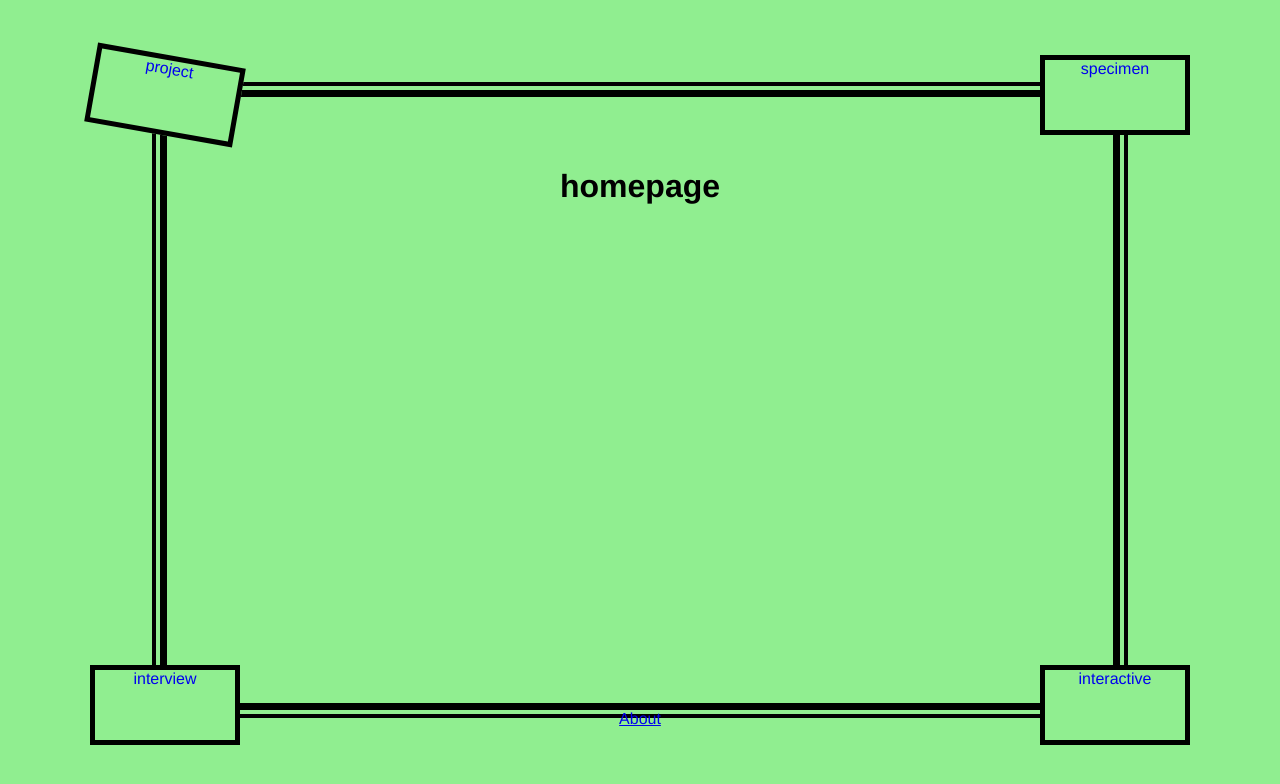
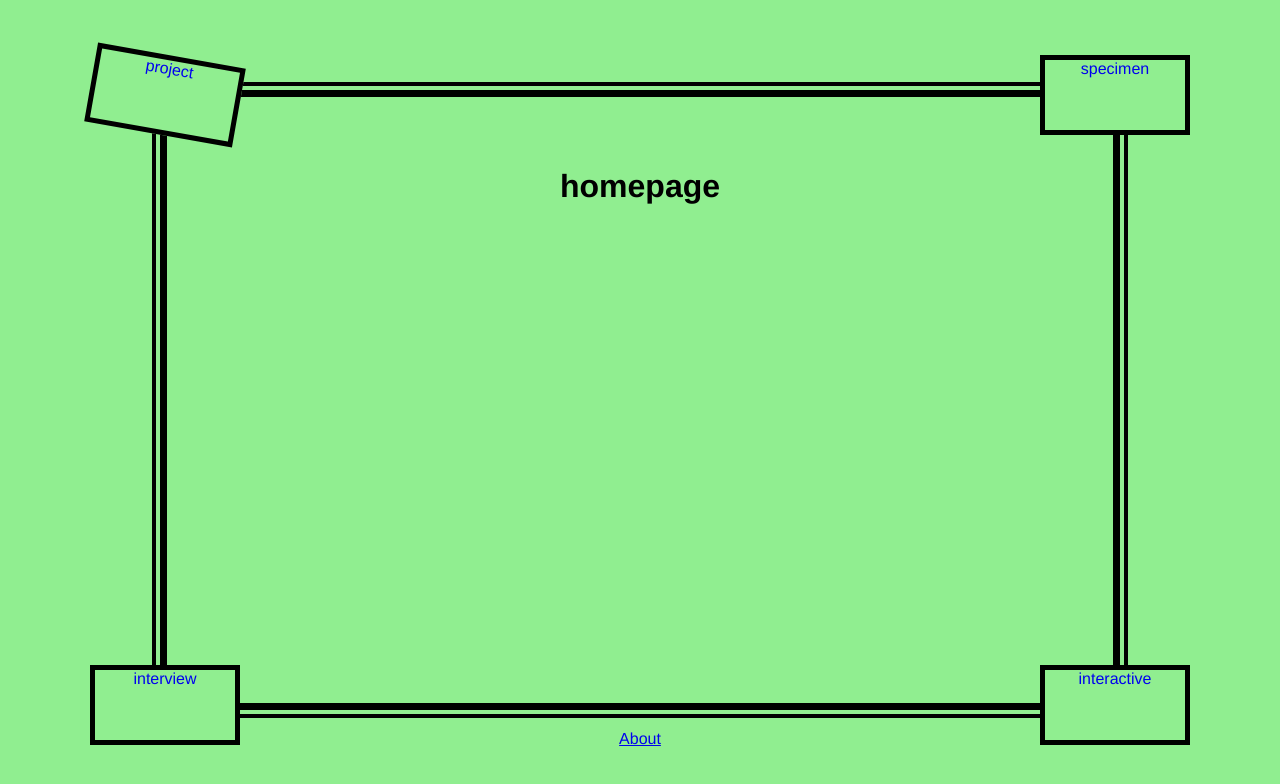
Before and after one commit to timbusuttil/jyut-sans-web, a Vue app: page / in a window 1280 px wide. Shown: the top 784 px of the page. Built offline with nearby package versions, Linux system fonts and the light colour scheme.

Commit message:
give temp about link container and margin

```diff
--- a/src/App.vue
+++ b/src/App.vue
@@ -24,7 +24,9 @@
         </router-link>
         <router-view/>
       </div>
-      <router-link to="/about">About</router-link>
+      <div style="margin-top: 20px;">
+        <router-link to="/about" style="margin-top: 20px;">About</router-link>
+      </div>
     </div>
   </div>
 </template>
```
